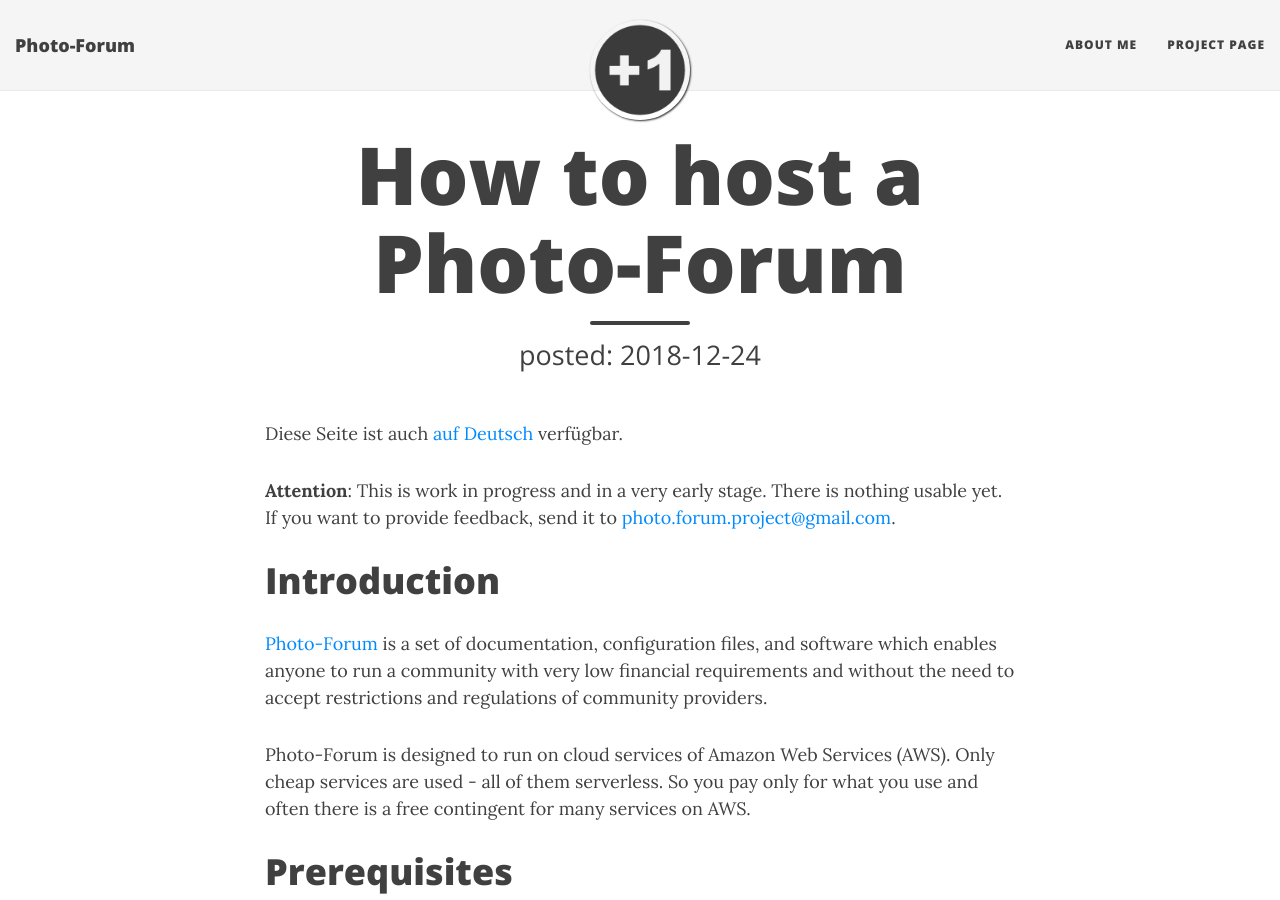
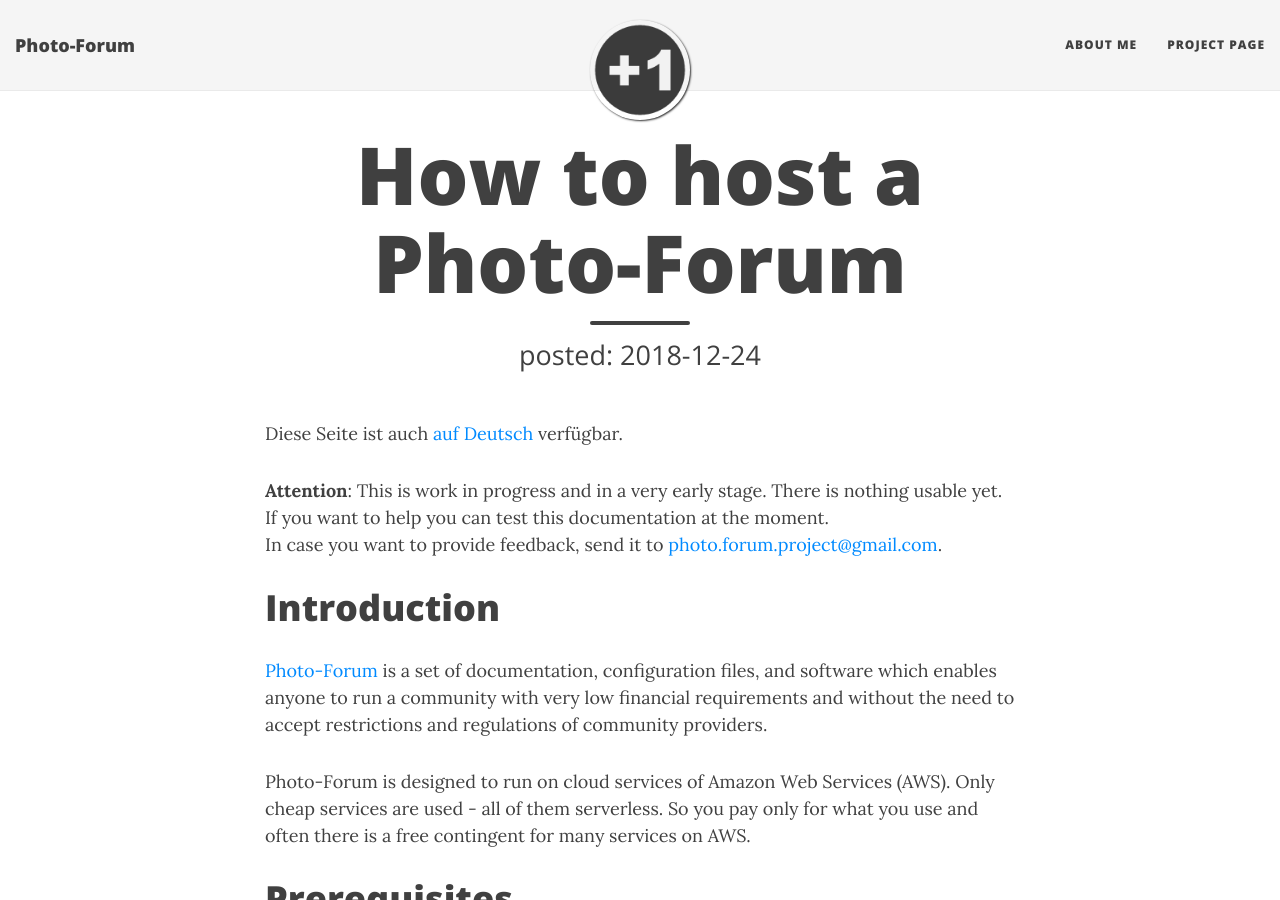
Before and after one commit to MiriamPapp/photo-forum, a Jekyll site: the page built from docs/index.md, in a window 1280 px wide and 900 px high. Built offline with Jekyll 4.4.1, drawn with Linux system fonts in a browser that asks for light colours; nearby versions of some CDN libraries.

Commit message:
Ask for help by testing the docs

```diff
--- a/docs/index.md
+++ b/docs/index.md
@@ -4,8 +4,9 @@
 ---
 Diese Seite ist auch [auf Deutsch](./index_de) verfügbar.
 
-**Attention**: This is work in progress and in a very early stage. There is nothing usable yet. If
-you want to provide feedback, send it to [photo.forum.project@gmail.com](mailto:photo.forum.project@gmail.com).
+**Attention**: This is work in progress and in a very early stage. There is nothing usable yet.
+If you want to help you can test this documentation at the moment.
+In case you want to provide feedback, send it to [photo.forum.project@gmail.com](mailto:photo.forum.project@gmail.com).
 
 # Introduction
 
```
Also changed, not shown: docs/index_de.md (+4 -1 lines).
